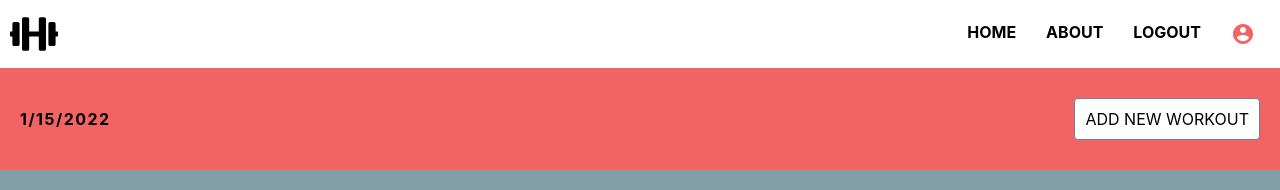
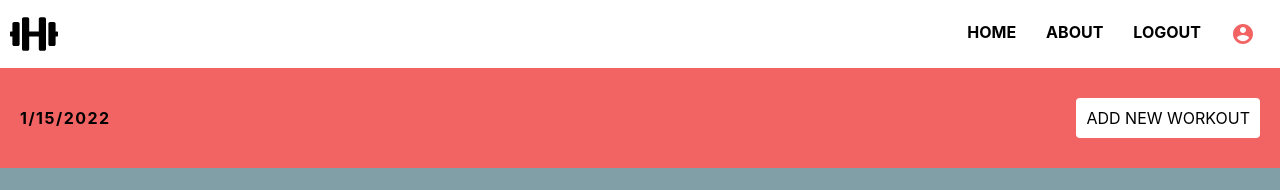
Before and after one commit to BW-WeightLiftingJournal/front-end, a React (Create React App) app: page /dashboard in a window 1280 px wide. Shown: the top 190 px of the page. Built offline with nearby package versions, Linux system fonts and the light colour scheme; no server answers; sample sign-in values are in the browser's storage.

Commit message:
remove border for add exercise button

```diff
--- a/src/index.css
+++ b/src/index.css
@@ -13,7 +13,6 @@ body {
   -moz-osx-font-smoothing: grayscale;
 
 }
-
 
 code {
   font-family: source-code-pro, Menlo, Monaco, Consolas, 'Courier New',
@@ -126,7 +125,7 @@ p, span {
 }
 
 .add-button-dashboard {
-  border: 1px solid #69868C;
+  /* border: 1px solid #69868C; */
   border-radius: 4px;
   padding: 10px;
   margin-right: 10px;
```
